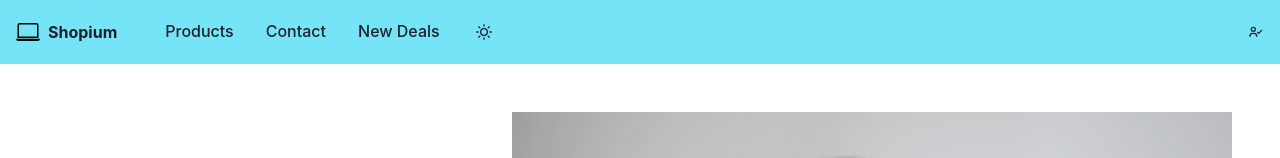
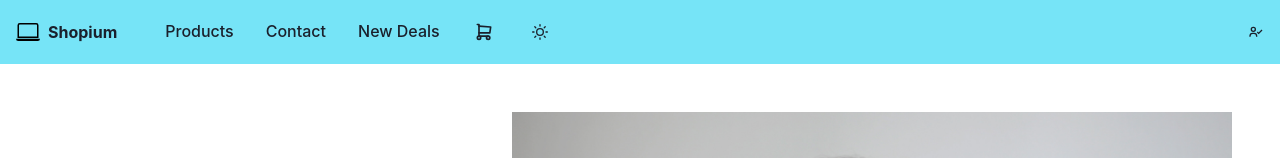
Before and after one commit to BasilBosnjak/SVVT, a React (Create React App) app in the folder client/: page / in a window 1280 px wide. Shown: the top 158 px of the page. Built offline with nearby package versions, Linux system fonts and the light colour scheme.

Commit message:
Include shopping cart icon in Header

```diff
--- a/client/src/components/Header.jsx
+++ b/client/src/components/Header.jsx
@@ -16,6 +16,7 @@ import NavLink from "./NavLink";
 import ToggleColorMode from "./ToggleColorMode";
 import { BsLaptop } from "react-icons/bs";
 import { BiUserCheck } from "react-icons/bi";
+import { TbShoppingCart } from "react-icons/tb";
 import { useColorModeValue as colorMode } from "@chakra-ui/react";
 import { useDisclosure } from "@chakra-ui/react";
 import { CloseIcon, HamburgerIcon } from "@chakra-ui/icons";
@@ -29,6 +30,7 @@ const Links = [
 export const Header = () => {
   const dispatch = useDispatch();
   const { favoritesToggled } = useSelector((state) => state.product);
+  const { cartItems } = useSelector((state) => state.cart);
   const { isOpen, onClose, onOpen } = useDisclosure();
   const location = useLocation();
   useEffect(() => {}, [favoritesToggled, dispatch]);
@@ -43,6 +45,26 @@ export const Header = () => {
             icon={isOpen ? <CloseIcon /> : <HamburgerIcon />}
             onClick={isOpen ? onClose : onOpen}
           />
+          <IconButton
+            marginLeft={"12"}
+            position={"absolute"}
+            as={ReactLink}
+            icon={<TbShoppingCart size="20px" />}
+            to={"/cart"}
+            variant={"ghost"}
+          />
+          {cartItems.length > 0 && (
+            <Text
+              fontWeight={"bold"}
+              fontStyle={"italic"}
+              position={"absolute"}
+              marginLeft={"75px"}
+              marginTop={"-6"}
+              fontSize={"small"}
+            >
+              {cartItems.length}
+            </Text>
+          )}
         </Flex>
         <HStack spacing={"8"} alignItems={"center"}>
           <Box alignItems={"center"} display={"flex"} as={ReactLink} to={"/"}>
@@ -68,6 +90,28 @@ export const Header = () => {
                 </Text>
               </NavLink>
             ))}
+
+            <Box>
+              <IconButton
+                as={ReactLink}
+                icon={<TbShoppingCart size="20px" />}
+                to={"/cart"}
+                variant={"ghost"}
+              />
+              {cartItems.length > 0 && (
+                <Text
+                  fontWeight={"bold"}
+                  fontStyle={"italic"}
+                  position={"absolute"}
+                  marginLeft={"25px"}
+                  marginTop={"-6"}
+                  fontSize={"small"}
+                >
+                  {cartItems.length}
+                </Text>
+              )}
+            </Box>
+
             <ToggleColorMode />
             {location.pathname !== "/" &&
               (favoritesToggled ? (
```
